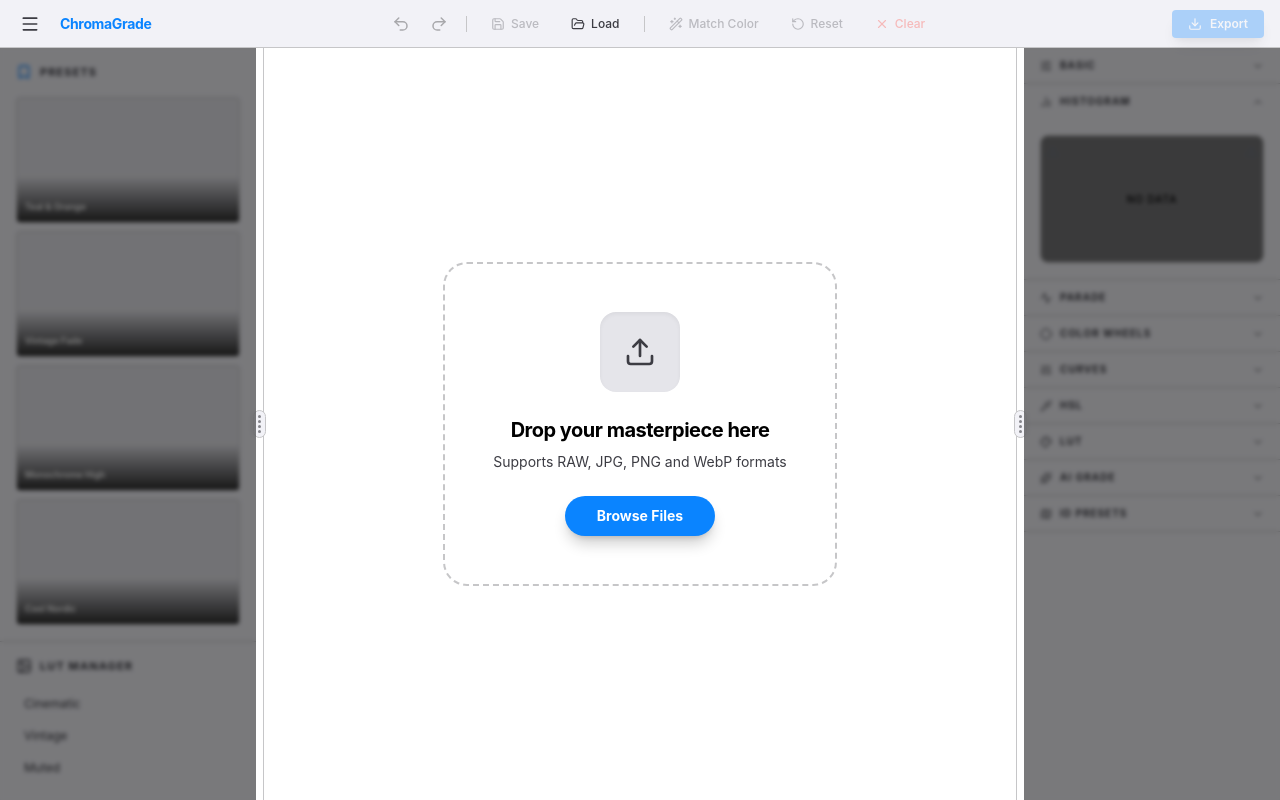
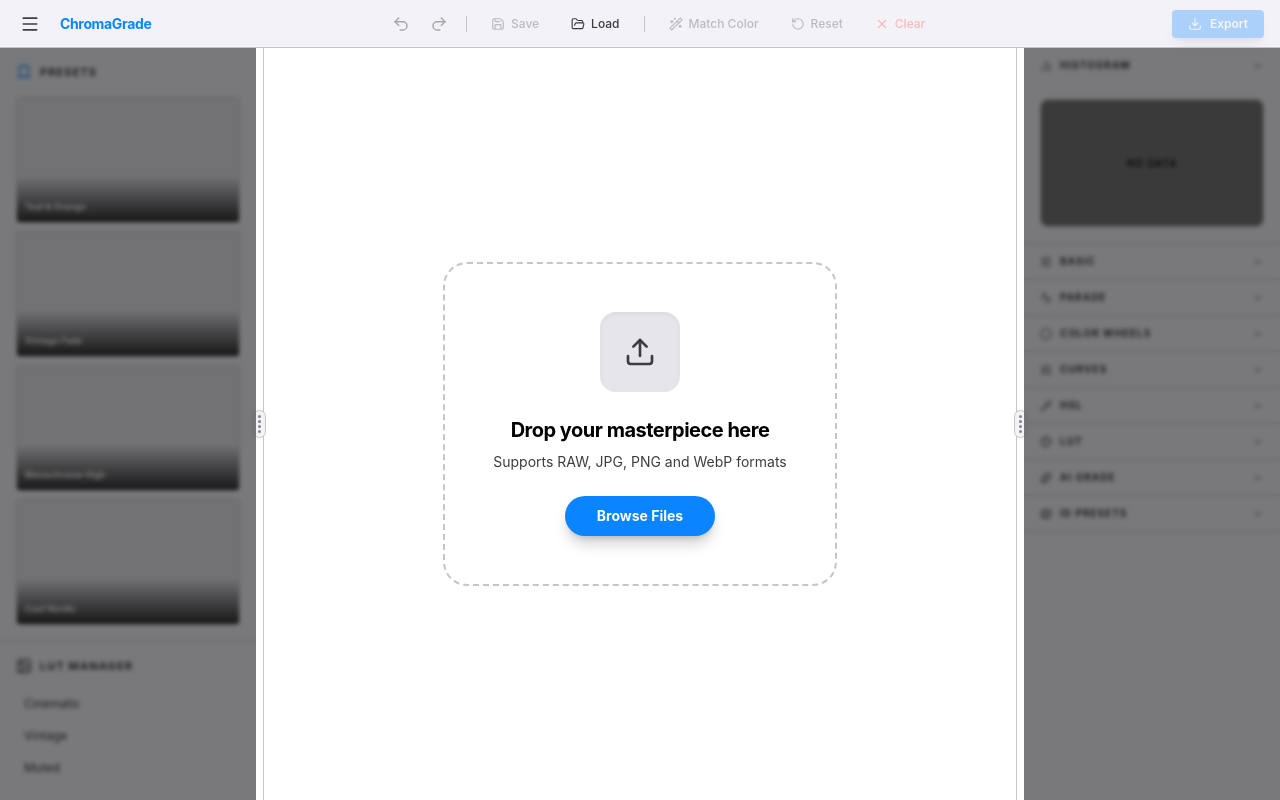
Before and after one commit to khuza08/chromagrade, a React (Vite) app: page / in a window 1280 px wide. Built offline with nearby package versions, Linux system fonts and the light colour scheme.

Commit message:
feat: move histogram on top, and clean things up

```diff
--- a/src/components/layout/RightSidebar.tsx
+++ b/src/components/layout/RightSidebar.tsx
@@ -1,39 +1,72 @@
-import React from 'react';
-import { BarChart2, Activity, Circle, Sliders, Pipette, Palette, Sparkles, Map, SlidersHorizontal } from 'lucide-react';
-import { useSelector } from 'react-redux';
-import type { RootState } from '../../store/store';
-import EmptyStateOverlay from '../ui/EmptyStateOverlay';
-import AccordionSection from '../ui/AccordionSection';
-import Histogram from '../ui/Histogram';
-import WheelsPanel from '../panels/WheelsPanel';
-import CurvesPanel from '../panels/CurvesPanel';
-import HSLPanel from '../panels/HSLPanel';
-import IDPresetsPanel from '../panels/IDPresetsPanel';
-import BasicPanel from '../panels/BasicPanel';
+import React from "react";
+import {
+  BarChart2,
+  Activity,
+  Circle,
+  Sliders,
+  Pipette,
+  Palette,
+  Sparkles,
+  Map,
+  SlidersHorizontal,
+} from "lucide-react";
+import { useSelector } from "react-redux";
+import type { RootState } from "../../store/store";
+import EmptyStateOverlay from "../ui/EmptyStateOverlay";
+import AccordionSection from "../ui/AccordionSection";
+import Histogram from "../ui/Histogram";
+import WheelsPanel from "../panels/WheelsPanel";
+import CurvesPanel from "../panels/CurvesPanel";
+import HSLPanel from "../panels/HSLPanel";
+import IDPresetsPanel from "../panels/IDPresetsPanel";
+import BasicPanel from "../panels/BasicPanel";
 
 const ComingSoon = () => (
-  <div className="p-4 text-sm text-[var(--text-secondary)] italic">Coming soon...</div>
+  <div className="p-4 text-sm text-[var(--text-secondary)] italic">
+    Coming soon...
+  </div>
 );
 
 const ParadePlaceholder = () => (
   <div className="p-4">
     <div className="h-32 bg-[var(--bg-control)] rounded border border-[var(--border)] flex items-center justify-center p-2 gap-2">
       <div className="flex-1 h-full flex items-end gap-[1px]">
-        {[...Array(12)].map((_, i) => <div key={i} className="flex-1 bg-[var(--curve-r)] opacity-30" style={{ height: '60%' }} />)}
+        {[...Array(12)].map((_, i) => (
+          <div
+            key={i}
+            className="flex-1 bg-[var(--curve-r)] opacity-30"
+            style={{ height: "60%" }}
+          />
+        ))}
       </div>
       <div className="flex-1 h-full flex items-end gap-[1px]">
-        {[...Array(12)].map((_, i) => <div key={i} className="flex-1 bg-[var(--curve-g)] opacity-30" style={{ height: '40%' }} />)}
+        {[...Array(12)].map((_, i) => (
+          <div
+            key={i}
+            className="flex-1 bg-[var(--curve-g)] opacity-30"
+            style={{ height: "40%" }}
+          />
+        ))}
       </div>
       <div className="flex-1 h-full flex items-end gap-[1px]">
-        {[...Array(12)].map((_, i) => <div key={i} className="flex-1 bg-[var(--curve-b)] opacity-30" style={{ height: '70%' }} />)}
+        {[...Array(12)].map((_, i) => (
+          <div
+            key={i}
+            className="flex-1 bg-[var(--curve-b)] opacity-30"
+            style={{ height: "70%" }}
+          />
+        ))}
       </div>
     </div>
   </div>
 );
 
 const RightSidebar: React.FC = () => {
-  const width = 'var(--right-sidebar-width)';
-  const hasImage = useSelector((state: RootState) => Boolean(state.image.originalUrl), (a, b) => a === b);
+  const width = "var(--right-sidebar-width)";
+  const hasImage = useSelector(
+    (state: RootState) => Boolean(state.image.originalUrl),
+    (a, b) => a === b,
+  );
 
   return (
     <div
@@ -43,11 +76,13 @@ const RightSidebar: React.FC = () => {
     >
       <EmptyStateOverlay />
       <div className="flex-1 overflow-y-auto">
+        <AccordionSection title="Histogram" icon={BarChart2} defaultOpen>
+          <div className="p-4">
+            <Histogram />
+          </div>
+        </AccordionSection>
         <AccordionSection title="Basic" icon={SlidersHorizontal}>
           <BasicPanel />
-        </AccordionSection>
-        <AccordionSection title="Histogram" icon={BarChart2} defaultOpen>
-          <div className="p-4"><Histogram /></div>
         </AccordionSection>
         <AccordionSection title="Parade" icon={Activity}>
           <ParadePlaceholder />
```
